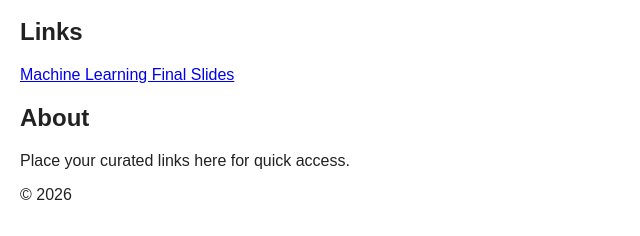
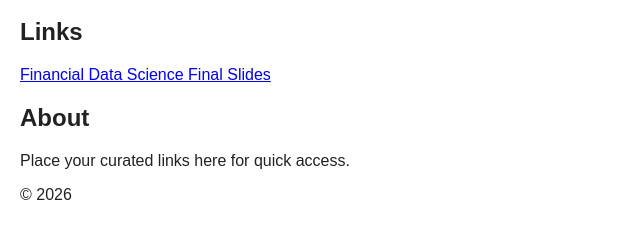
Before and after one commit to ItzSilicon/ItzSilicon-Website, a plain HTML site: page links.html in a window 1280 px wide. Shown: the part 134-370 px from the top of the page, 0-640 px from the left. Drawn offline with Linux system fonts and the light colour scheme.

Commit message:
update 260625

```diff
--- a/links.html
+++ b/links.html
@@ -27,7 +27,7 @@
 		<section id="links">
 			<h2>Links</h2>
 			<ul class="link-list">
-				<li><a href="https://docs.google.com/presentation/d/1YG49nxvyUDG-FTypZRUsc_0fPdJhZd7H0jBPu6RP_6U" target="_blank" rel="noopener">Machine Learning Final Slides</a></li>
+				<li><a href="https://canva.link/vpihznd564grjl8" target="_blank" rel="noopener">Financial Data Science Final Slides</a></li>
 			</ul>
 		</section>
 
```
